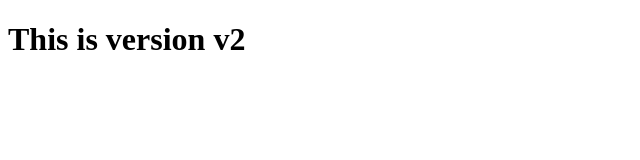
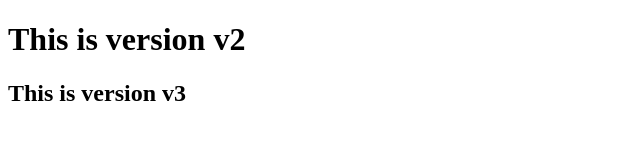
Before and after one commit to shrutikakadgi/myrepo, a plain HTML site: page index.html in a window 1280 px wide. Shown: the whole page, without its empty margins (0-640 px from the left). Drawn offline with Linux system fonts and the light colour scheme.

Commit message:
this is v3

```diff
--- a/index.html
+++ b/index.html
@@ -7,5 +7,6 @@
 </head>
 <body>
     <h1>This is version v2</h1>
+    <h2>This is version v3</h2>
 </body>
 </html>
```
